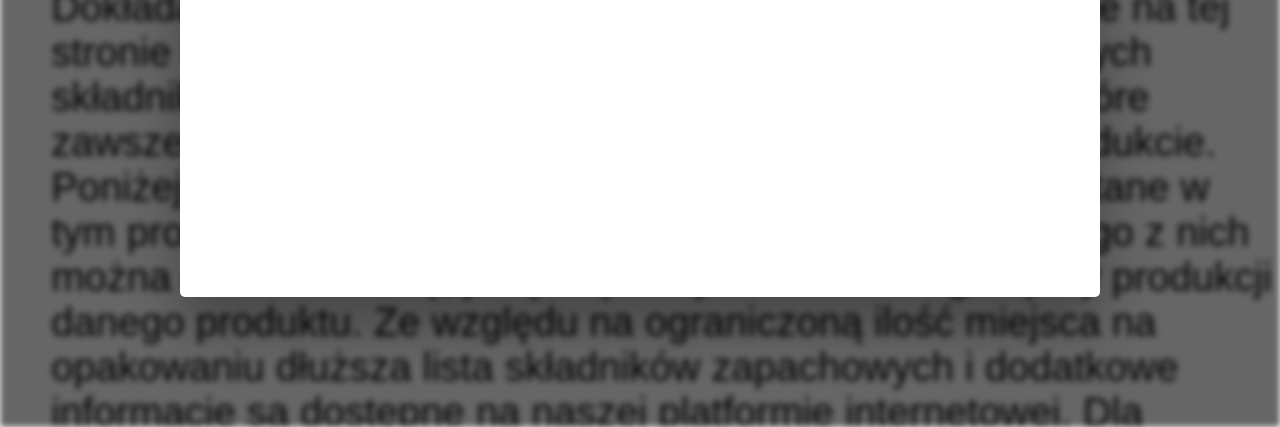
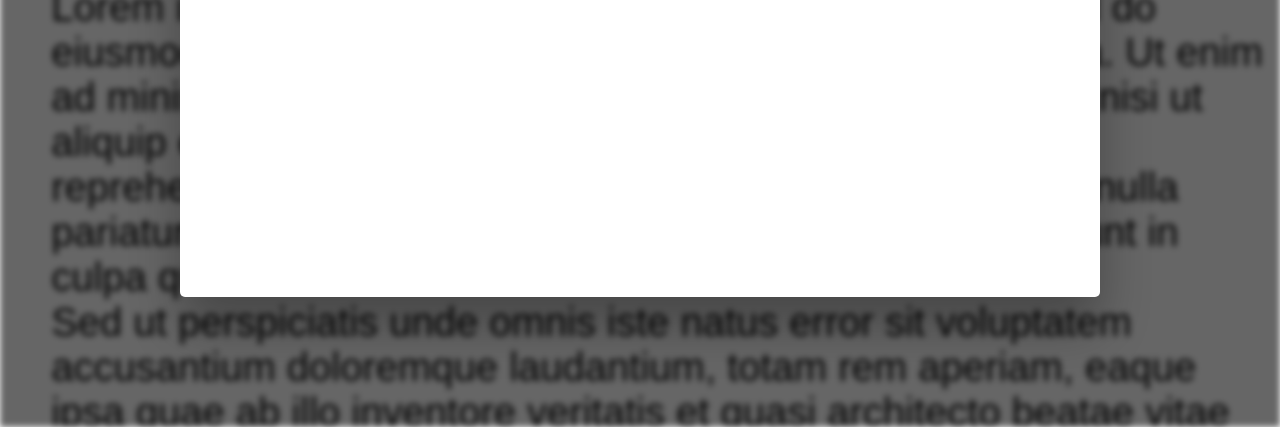
Before and after one commit to mikoszewski/assignment-modal, a website with bundled scripts: page index.html in a window 1280 px wide. Shown: the part 373-800 px from the top of the page. Built offline with nearby package versions, Linux system fonts and the light colour scheme; no server answers.

Commit message:
additional upload

```diff
--- a/index.html
+++ b/index.html
@@ -29,29 +29,33 @@
         Some text that will be here and pretend.
       </h1>
       <p>
-        Dokładamy wszelkich starań, żeby informacje prezentowane na tej stronie
-        były aktualne. Jednakże w kwestii danych dotyczących składników
-        produktu, prosimy o sprawdzanie opakowań, które zawsze są najlepszym
-        źródłem aktualnych informacji o produkcie.
+        Lorem ipsum dolor sit amet, consectetur adipiscing elit, sed do eiusmod
+        tempor incididunt ut labore et dolore magna aliqua. Ut enim ad minim
+        veniam, quis nostrud exercitation ullamco laboris nisi ut aliquip ex ea
+        commodo consequat. Duis aute irure dolor in reprehenderit in voluptate
+        velit esse cillum dolore eu fugiat nulla pariatur. Excepteur sint
+        occaecat cupidatat non proident, sunt in culpa qui officia deserunt
+        mollit anim id est laborum.
       </p>
       <p>
-        Poniżej znajduje się list składników, które zostały wykorzystane w tym
-        produkcie. Po kliknięciu na strzałkę obok nazwy każdego z nich można
-        dowiedzieć się, jaką rolę dany składnik odegrał przy produkcji danego
-        produktu. Ze względu na ograniczoną ilość miejsca na opakowaniu dłuższa
-        lista składników zapachowych i dodatkowe informacje są dostępne na
-        naszej platformie internetowej. Dla niedawno wprowadzonych produktów lub
-        tych, których skład się zmienił, szczegółowe informacje mogą pojawić się
-        z pewnym opóźnieniem, ponieważ aktualizacja informacji dotyczących
-        każdego z naszych produktów wymaga czasu.
+        Sed ut perspiciatis unde omnis iste natus error sit voluptatem
+        accusantium doloremque laudantium, totam rem aperiam, eaque ipsa quae ab
+        illo inventore veritatis et quasi architecto beatae vitae dicta sunt
+        explicabo. Nemo enim ipsam voluptatem quia voluptas sit aspernatur aut
+        odit aut fugit, sed quia consequuntur magni dolores eos qui ratione
+        voluptatem sequi nesciunt. Neque porro quisquam est, qui dolorem ipsum
+        quia dolor sit amet, consectetur, adipisci velit, sed quia non numquam
+        eius modi tempora incidunt ut labore et dolore magnam aliquam quaerat
+        voluptatem. Ut enim ad minima veniam, quis nostrum exercitationem ullam
+        corporis suscipit laboriosam, nisi ut aliquid ex ea commodi consequatur?
+        Quis autem vel eum iure reprehenderit qui in ea voluptate velit esse
+        quam nihil molestiae consequatur, vel illum qui dolorem eum fugiat quo
+        voluptas nulla pariatur?
       </p>
       <p>
-        Lista składników jest aktualna w momencie publikacji. Zawsze należy
-        sprawdzić informację na opakowaniu produktu.
-      </p>
-      <p>
-        Powyższe informacje za stroną:
-        https://www.unilever.pl/wiop/products/omo/omo-proszek-do-prania-tkanin.html
+        Nemo enim ipsam voluptatem quia voluptas sit aspernatur aut odit aut
+        fugit, sed quia consequuntur magni dolores eos qui ratione voluptatem
+        sequi nesciunt
       </p>
     </div>
   </body>
--- a/index.js
+++ b/index.js
@@ -93,23 +93,8 @@ const init = async function () {
     declineBtn.addEventListener("click", rejectDecision);
     acceptBtn.addEventListener("click", acceptDecision);
 
-    document.cookie =
-      "id=4, id=Paola, id=Aloes, id=pies, id=kot; ; expires=Sun, Apr 11 2021 18:44:20 GMT";
-
     console.log(document.cookie);
     console.log(now);
-
-    //this will setup time Cookies for 24h
-    // document.cookie = `username=BookAAA; expires=Sat, Apr 10 2021 19:40:50 GMT`;
-    //to czyści COOKIES!
-    // document.cookie = "id=; expires=Thu, 01 Jan 1970 00:00:00 UTC; path=/;";
-
-    //Delete all cookies!
-    // document.cookie.split(";").forEach(function (c) {
-    //   document.cookie = c
-    //     .replace(/^ +/, "")
-    //     .replace(/=.*/, "=;expires=" + new Date().toUTCString() + ";path=/");
-    // });
   } catch (err) {
     console.log(err);
   }
--- a/style.css
+++ b/style.css
@@ -90,3 +90,7 @@ p {
   position: relative;
   margin-top: 300px;
 }
+
+.tab2 {
+  display: flex;
+}
```
